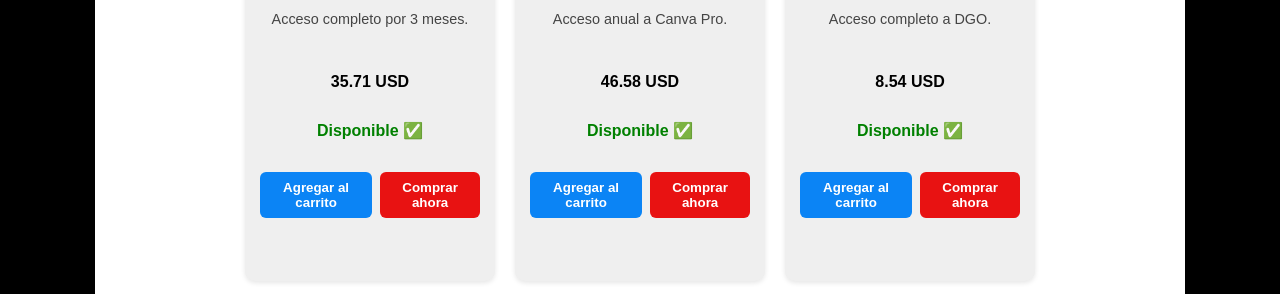
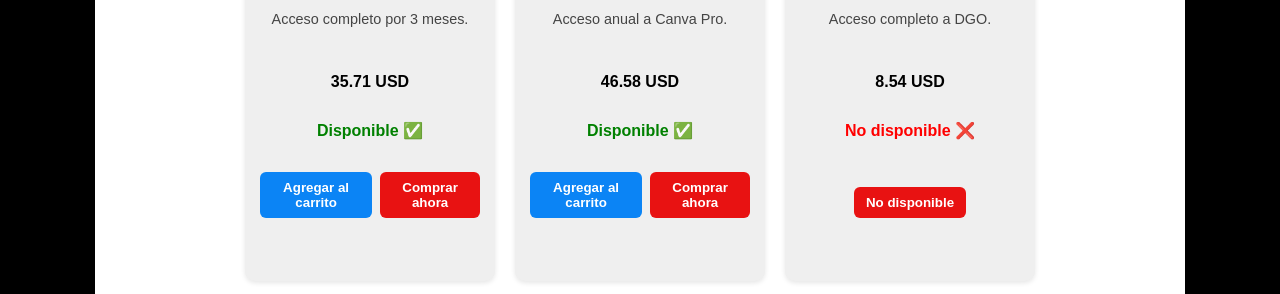
Before and after one commit to edensosa84-debug/streammarketsfg, a plain HTML site: page index.html in a window 1280 px wide. Shown: the part 948-1242 px from the top of the page. Drawn offline with Linux system fonts and the light colour scheme.

Commit message:
Update index.html
Signed-off-by: edensosa84-debug <edensosa84@gmail.com>

```diff
--- a/index.html
+++ b/index.html
@@ -275,7 +275,7 @@ const products = [
   { id: 'canva1', name: 'CANVA PRO 1 MES', desc:'Acceso completo a Canva Pro por 1 mes.', price:7.75, img:'https://www.spri.eus/archivos/2021/12/jpg/canva-scaled.jpg', available:true },
   { id: 'canva3', name: 'CANVA PRO 3 MESES', desc:'Acceso completo por 3 meses.', price:35.71, img:'https://www.spri.eus/archivos/2021/12/jpg/canva-scaled.jpg', available:true },
   { id: 'canva12', name: 'CANVA PRO 12 MESES', desc:'Acceso anual a Canva Pro.', price:46.58, img:'https://www.spri.eus/archivos/2021/12/jpg/canva-scaled.jpg', available:true },
-  { id: 'dgo', name: 'DGO Win Full + Futbol', desc:'Acceso completo a DGO.', price:8.54, img:'https://win.pe/img/television/dgo-color.png?ver=1.3', available:true },
+  { id: 'dgo', name: 'DGO Win Full + Futbol', desc:'Acceso completo a DGO.', price:8.54, img:'https://win.pe/img/television/dgo-color.png?ver=1.3', available:false },
   { id: 'iptv', name: 'IPTV CUENTA COMPLETA', desc:'Pantalla IPTV con canales HD.', price:5.43, img:'https://play-lh.googleusercontent.com/TtmQHrL1HRwBzyMSkT5XOqZZcGDqjy9265IqSEKpgKxJDgSkZhXRHuRa-eSwWzPZqW0', available:true },
   { id: 'max', name: 'MAX Pantalla', desc:'Pantalla premium en MAX.', price:4.43, img:'https://upload.wikimedia.org/wikipedia/commons/1/17/HBO_Max_Logo.svg', available:true },
   { id: 'disney', name: 'Disney+ 1 mes 1 dispositivo', desc:'Disney, Marvel, Pixar y más.', price:4.89, img:'https://upload.wikimedia.org/wikipedia/commons/3/3e/Disney%2B_logo.svg', available:true },
```
